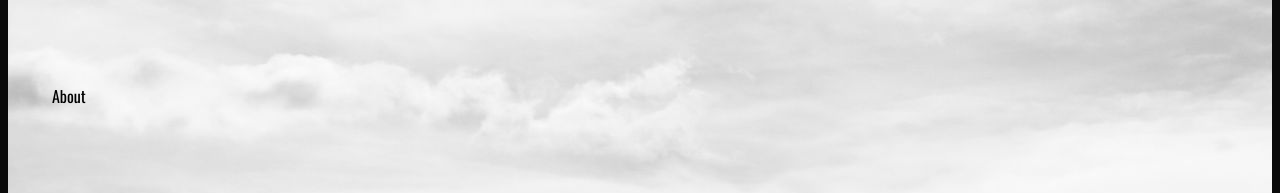
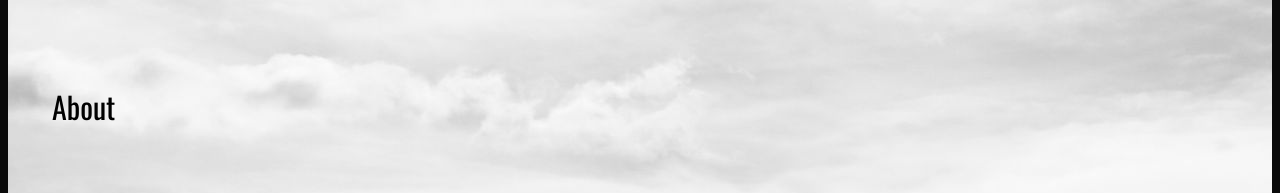
Before and after one commit to Localtings/localt.net, a plain HTML site: page index.html in a window 1280 px wide. Shown: the part 397-590 px from the top of the page. Drawn offline with nearby package versions, Linux system fonts and the light colour scheme.

Commit message:
Update index.html

```diff
--- a/index.html
+++ b/index.html
@@ -61,7 +61,7 @@ p {
 h1 {
   text-align: center;
   text-decoration: none;
-  font-size: 30px
+  font-size: 30px;
 }
 
 .img-box {
@@ -109,7 +109,7 @@ h1 {
 <br>
 <br>
 <br>
-<p class="btn" style="text-align: center;"><a href="#" style="color: black;">About</a></p>
+<p class="btn" style="text-align: center;"><a href="#" style="color: black; font-size: 30px;">About</a></p>
 </div>
 </body>
 </html>
```
